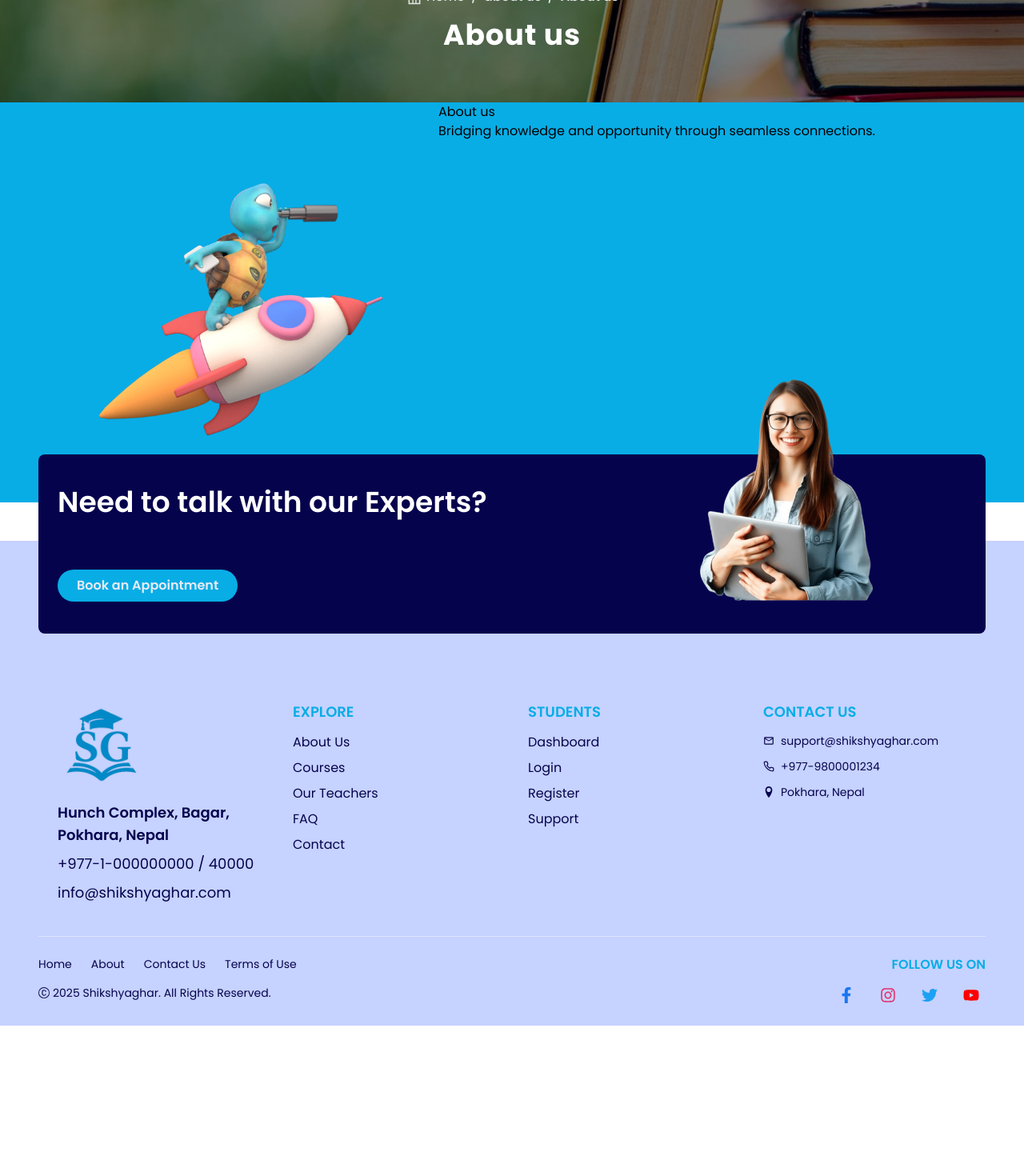
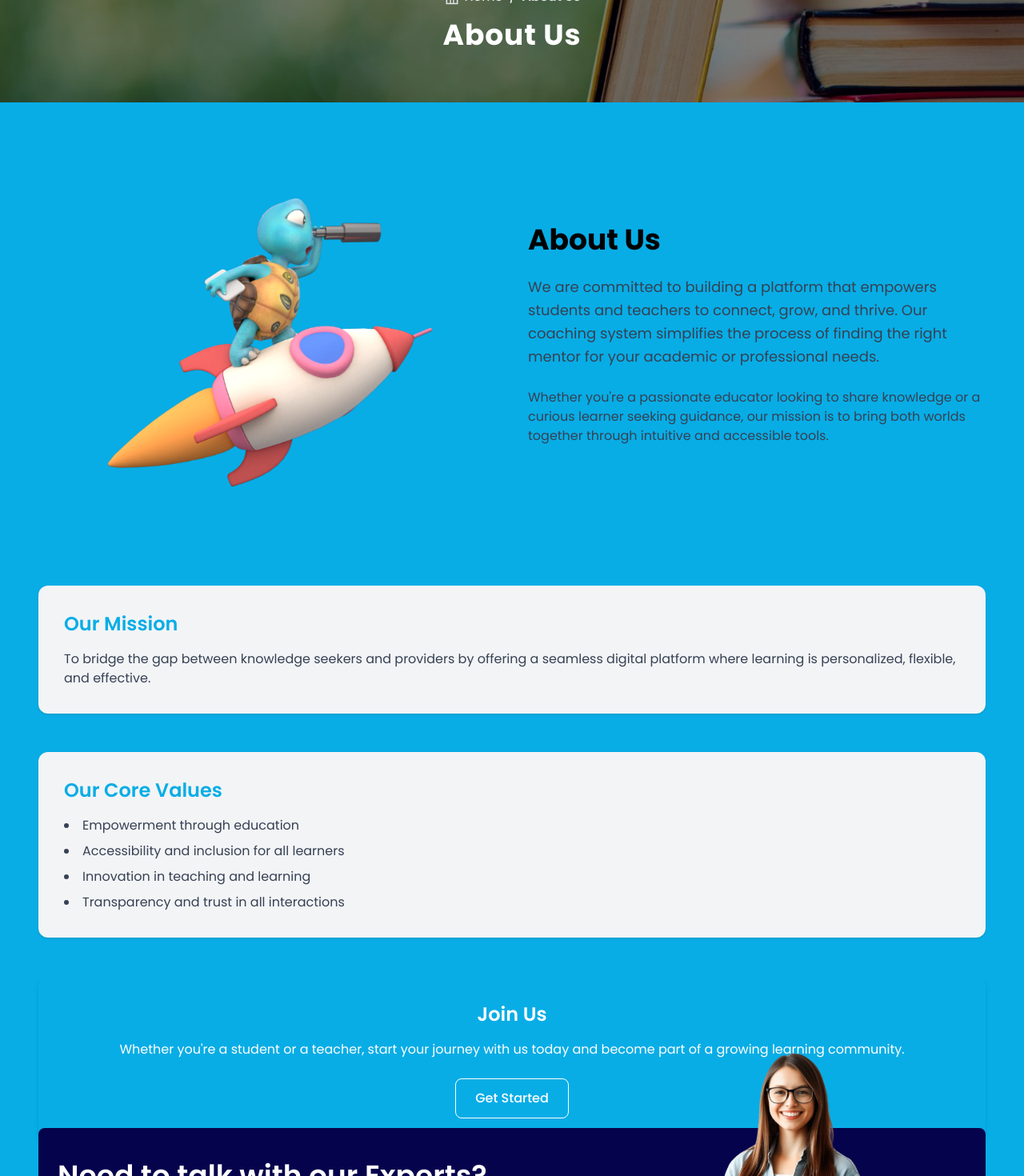
Before and after one commit to prasannarijal35/shikshyaghar, a Next.js app: page /about-us in a window 1280 px wide. Shown: the part 80-1550 px from the top of the page at 80% size. Before the commit the page ends 1362 px from the top, so only its background shows below. Built offline with nearby package versions, Linux system fonts and the light colour scheme.

Commit message:
Aboutus page

```diff
--- a/src/app/about-us/page.tsx
+++ b/src/app/about-us/page.tsx
@@ -3,28 +3,73 @@ import React from "react";
 import image1 from "@/assets/about-us/aboutus.png";
 import BreadCrumb from "@/components/common/BreadCrumb";
 
-export default function page() {
+export default function AboutUsPage() {
   return (
     <>
-      <BreadCrumb
-        title={"About us"}
-        subTitle="about us"
-        subTitleLink="/about us"
-      />
-      <div className="container bg-primary">
-        <div className="flex ">
-          <div>
+      <BreadCrumb title={"About Us"} />
+
+      <div className="container mx-auto px-4 py-10 bg-primary ">
+        <div className="flex flex-col lg:flex-row items-center gap-10">
+          <div className="w-full lg:w-1/2">
             <Image
-              className="w-auto h-[500px] rounded-md"
+              className="w-full h-auto max-h-[500px] object-cover rounded-xl "
               src={image1}
-              alt="logo"
+              alt="Team collaborating"
             />
           </div>
-          <div>
-            <h1>About us</h1>
-            <h2>
-              Bridging knowledge and opportunity through seamless connections.
+
+          <div className="w-full lg:w-1/2 space-y-6">
+            <h1 className="text-4xl font-bold">About Us</h1>
+            <p className="text-lg text-gray-700 leading-relaxed">
+              We are committed to building a platform that empowers students and
+              teachers to connect, grow, and thrive. Our coaching system
+              simplifies the process of finding the right mentor for your
+              academic or professional needs.
+            </p>
+            <p className="text-md text-gray-700">
+              Whether you&apos;re a passionate educator looking to share
+              knowledge or a curious learner seeking guidance, our mission is to
+              bring both worlds together through intuitive and accessible tools.
+            </p>
+          </div>
+        </div>
+
+        <div className="mt-16 space-y-12">
+          <div className="bg-gray-100 p-8 rounded-xl shadow-sm">
+            <h2 className="text-2xl font-semibold text-primary mb-4">
+              Our Mission
             </h2>
+            <p className="text-gray-700">
+              To bridge the gap between knowledge seekers and providers by
+              offering a seamless digital platform where learning is
+              personalized, flexible, and effective.
+            </p>
+          </div>
+
+          <div className="bg-gray-100 p-8 rounded-xl shadow-sm">
+            <h2 className="text-2xl font-semibold text-primary mb-4">
+              Our Core Values
+            </h2>
+            <ul className="list-disc list-inside text-gray-700 space-y-2">
+              <li>Empowerment through education</li>
+              <li>Accessibility and inclusion for all learners</li>
+              <li>Innovation in teaching and learning</li>
+              <li>Transparency and trust in all interactions</li>
+            </ul>
+          </div>
+
+          <div className="bg-primary text-white p-8 rounded-xl text-center shadow-md">
+            <h2 className="text-2xl font-semibold mb-4">Join Us</h2>
+            <p className="mb-6">
+              Whether you&apos;re a student or a teacher, start your journey
+              with us today and become part of a growing learning community.
+            </p>
+            <a
+              href="/signup"
+              className="inline-block border border-white bg-primary text-white font-medium px-6 py-3 rounded-lg hover:bg-white hover:text-primary transition duration-200 "
+            >
+              Get Started
+            </a>
           </div>
         </div>
       </div>
--- a/src/components/common/header/NavLink.tsx
+++ b/src/components/common/header/NavLink.tsx
@@ -34,7 +34,7 @@ export default function NavLink({ title, link, dropdowns }: Props) {
       {dropdowns && dropdowns.length > 0 && dropdownOpen && (
         <div
           id="dropdownNavbar"
-          className="z-10 md:absolute top-[100%] font-normal bg-white divide-y divide-gray-100 shadow-md rounded-lg w-full md:w-[130px] "
+          className="z-10 md:absolute top-[100%] font-normal bg-white divide-y divide-gray-100 shadow-md rounded-lg w-full md:w-[150px] "
         >
           <ul className="text-[16px] font-medium text-gray-800 w-full">
             {dropdowns.map((dropdown, index) => (
```
